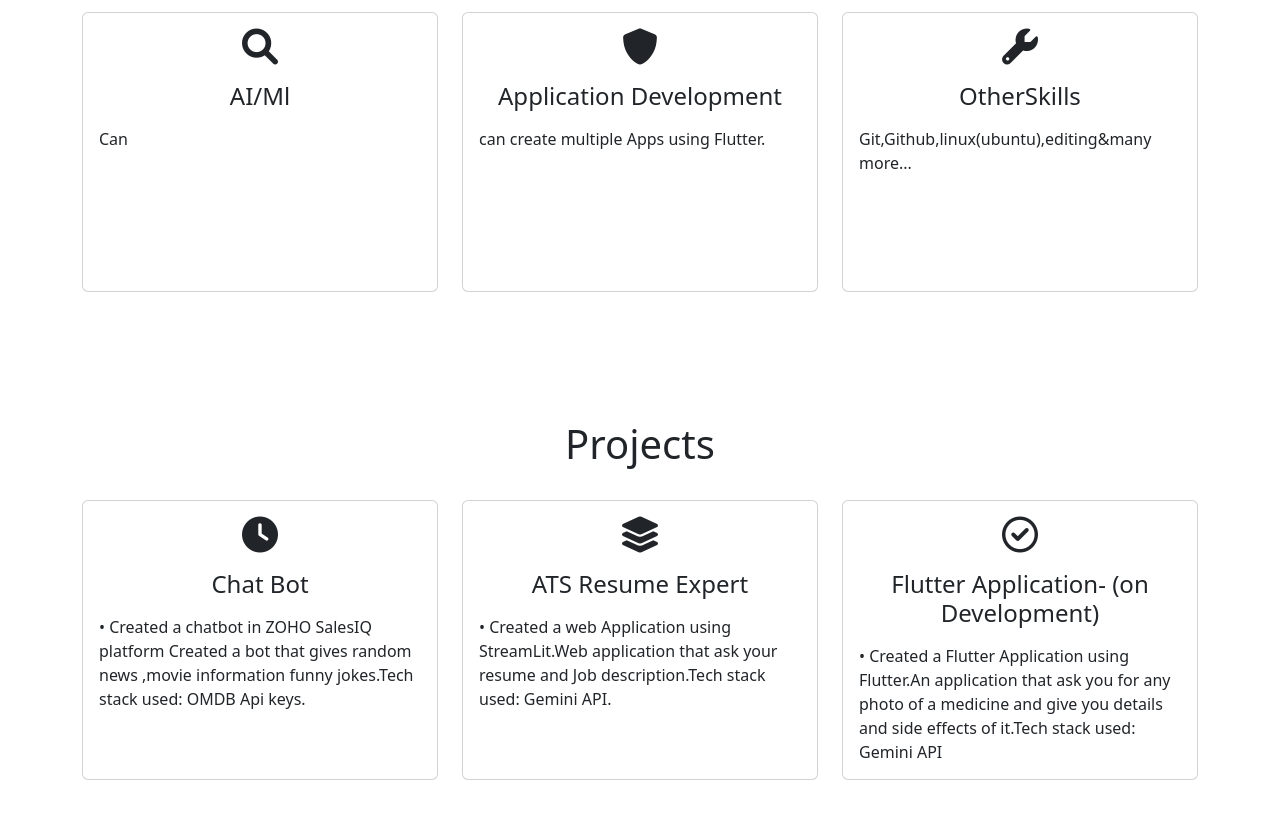
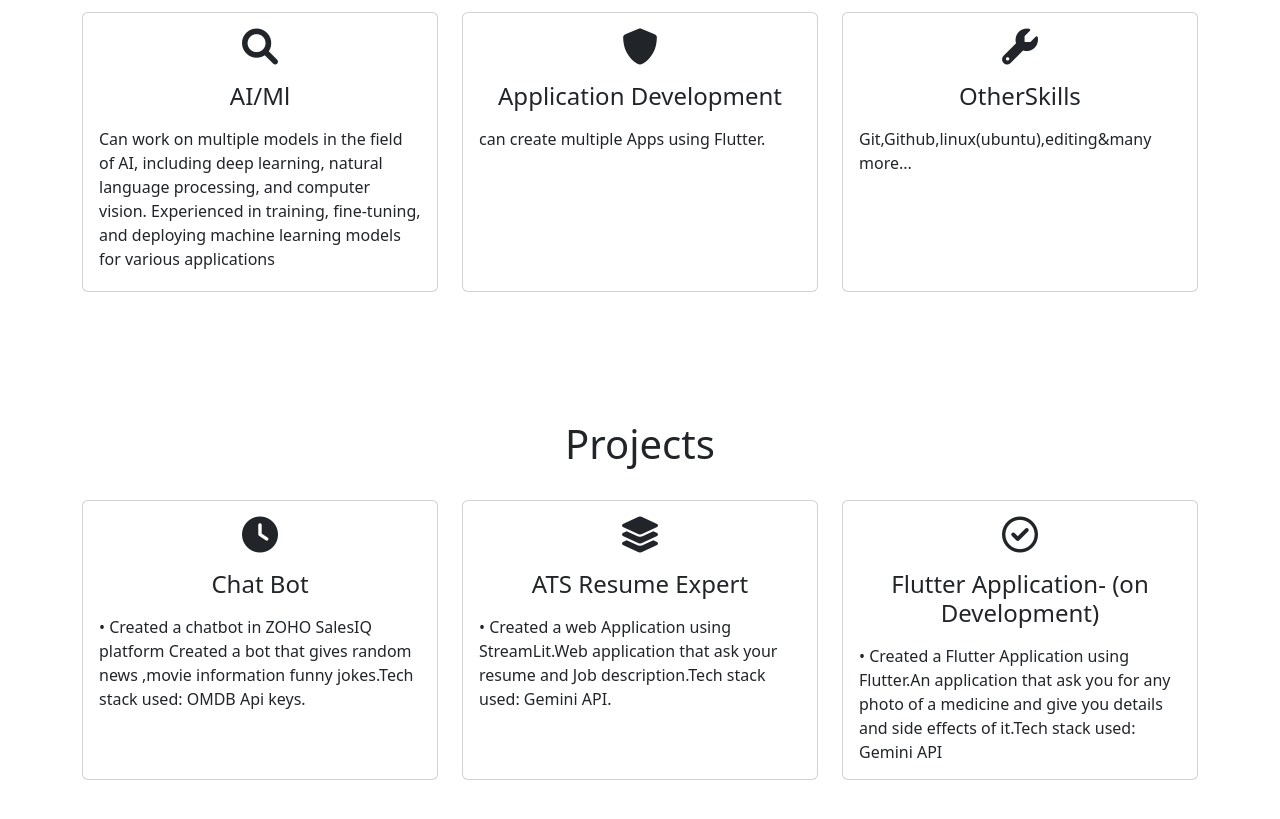
Before and after one commit to Markapuram-Eswar/my_portfolio, a website built with Vite: page index.html in a window 1280 px wide. Shown: the part 1760-2579 px from the top of the page. Built offline with nearby package versions, Linux system fonts and the light colour scheme; a script that the page names is missing.

Commit message:
i guess so

```diff
--- a/index.html
+++ b/index.html
@@ -111,7 +111,7 @@
                     <div class="card-body">
                         <i class='fas servicesIcon fa-search'></i>
                         <h4 class="card-title mt-3">AI/Ml</h4>
-                        <p class="card-text mt-3">Can
+                        <p class="card-text mt-3">Can work on multiple models in the field of AI, including deep learning, natural language processing, and computer vision. Experienced in training, fine-tuning, and deploying machine learning models for various applications
                         </p>
                     </div>
                 </div>
```
